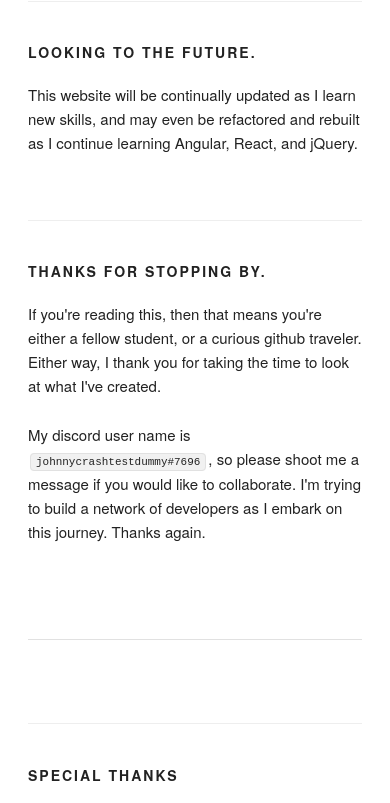
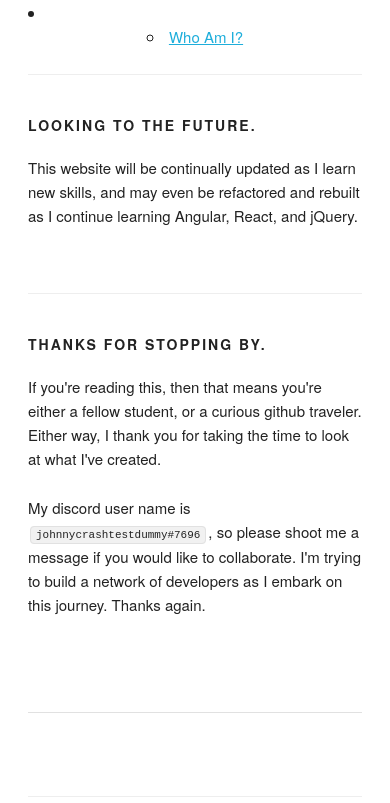
Before and after one commit to joshua-wilson2396/web-dev, a plain HTML site: page index.html in a window 390 px wide. Shown: the part 169-972 px from the top of the page. Drawn offline with nearby package versions, Linux system fonts and the light colour scheme.

Commit message:
Fixed navbar not appearing on phone sized devices

```diff
--- a/custom.css
+++ b/custom.css
@@ -86,7 +86,7 @@ check out his fantastic, lightweight framework @ getskeleton.com/*/
     bottom: 5px;
     left: 5px; }
   .navbar {
-    display: none;
+    display: list-item inline;
     text-align: center; /* my addition */
  }
 
```
